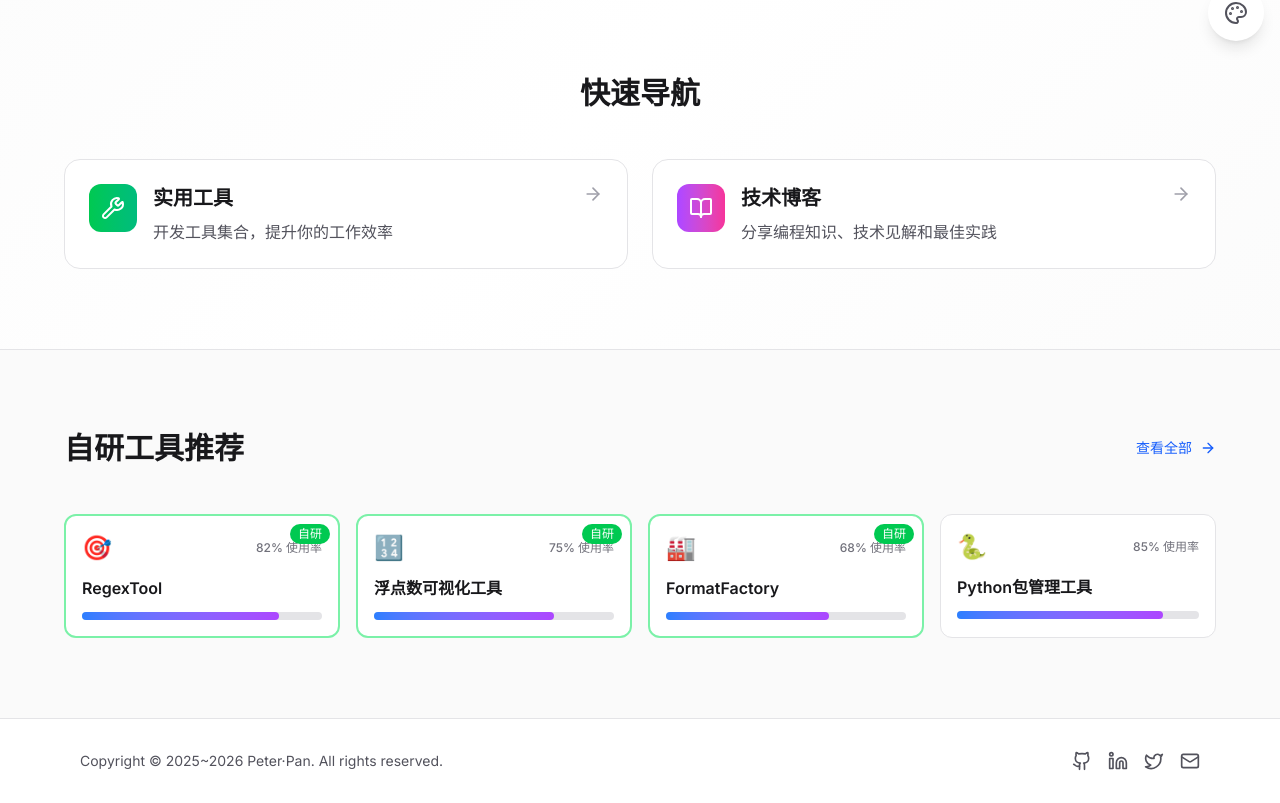
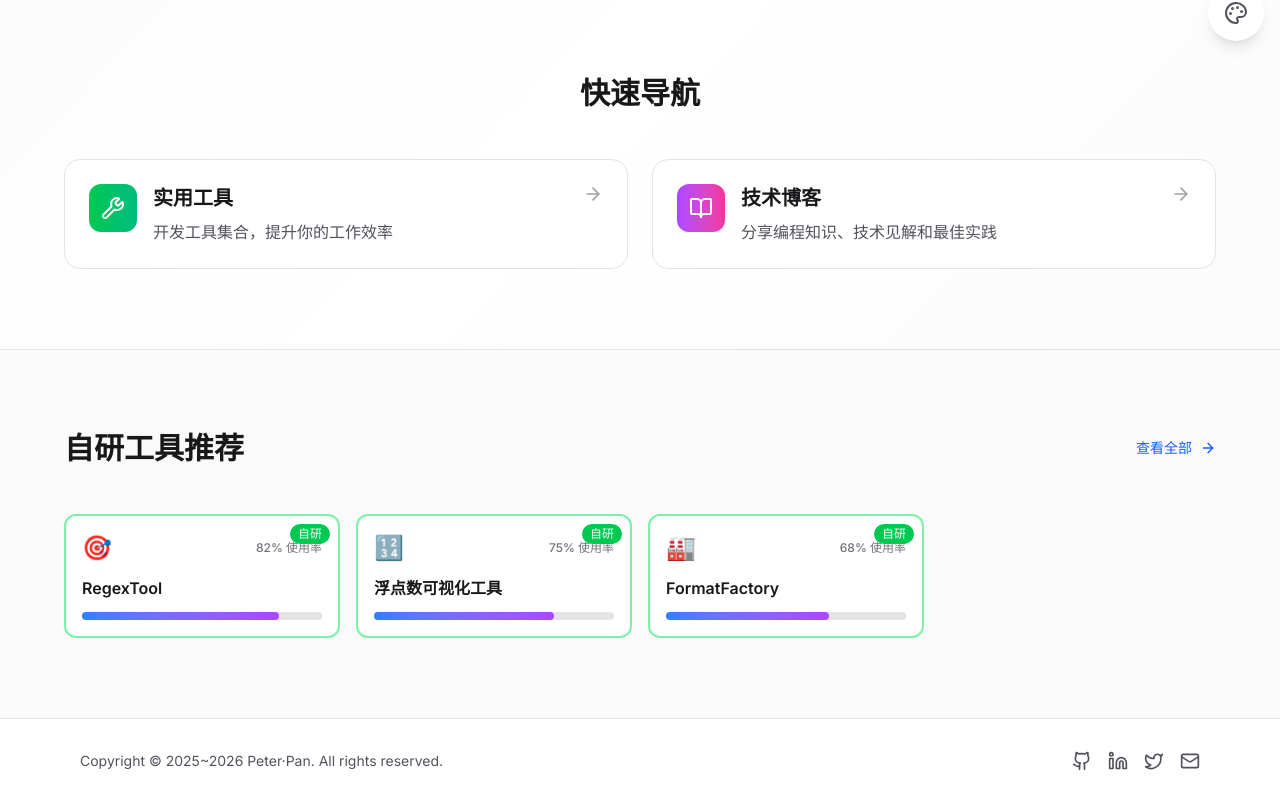
Before and after one commit to panmcai/Peter-Pan, a Next.js app: page / in a window 1280 px wide. Shown: the part 663-1466 px from the top of the page. Built offline with nearby package versions, Linux system fonts and the light colour scheme.

Commit message:
Remove Python package management tool from featured list

```diff
--- a/src/app/page.tsx
+++ b/src/app/page.tsx
@@ -76,7 +76,6 @@ export default function Home() {
     { name: 'RegexTool', usage: 82, icon: '🎯', link: 'https://regexbox.panmcai.dpdns.org/', isSelfDeveloped: true },
     { name: '浮点数可视化工具', usage: 75, icon: '🔢', link: 'https://panmcai.github.io/FloatVisualizer/', isSelfDeveloped: true },
     { name: 'FormatFactory', usage: 68, icon: '🏭', link: 'https://panmcai.github.io/FormatFactory/', isSelfDeveloped: true },
-    { name: 'Python包管理工具', usage: 85, icon: '🐍', link: 'https://pypi.org/', isSelfDeveloped: false },
   ];
 
   // 将自研工具放在最前面
```
